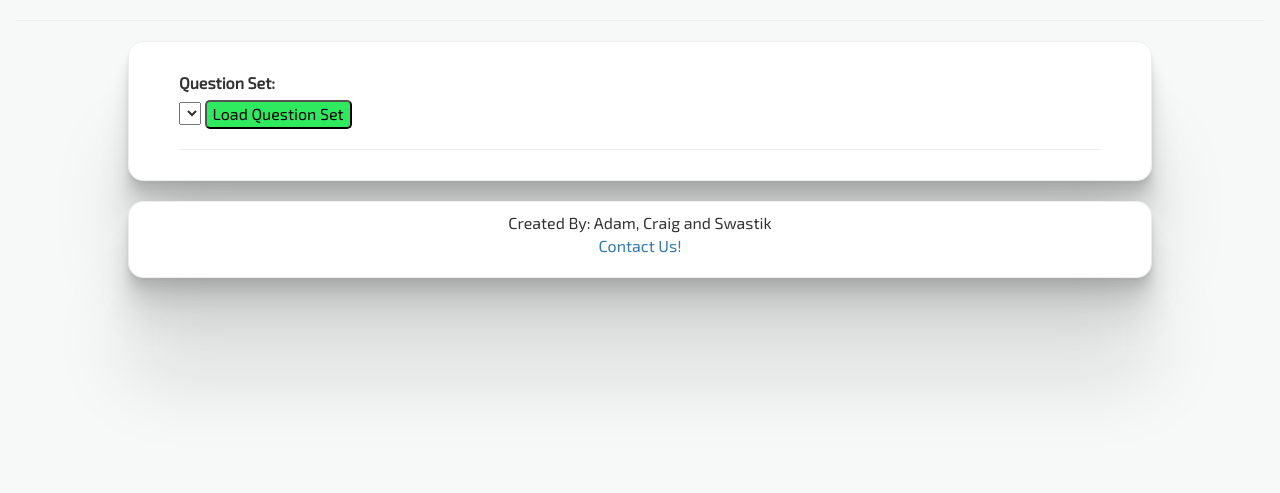
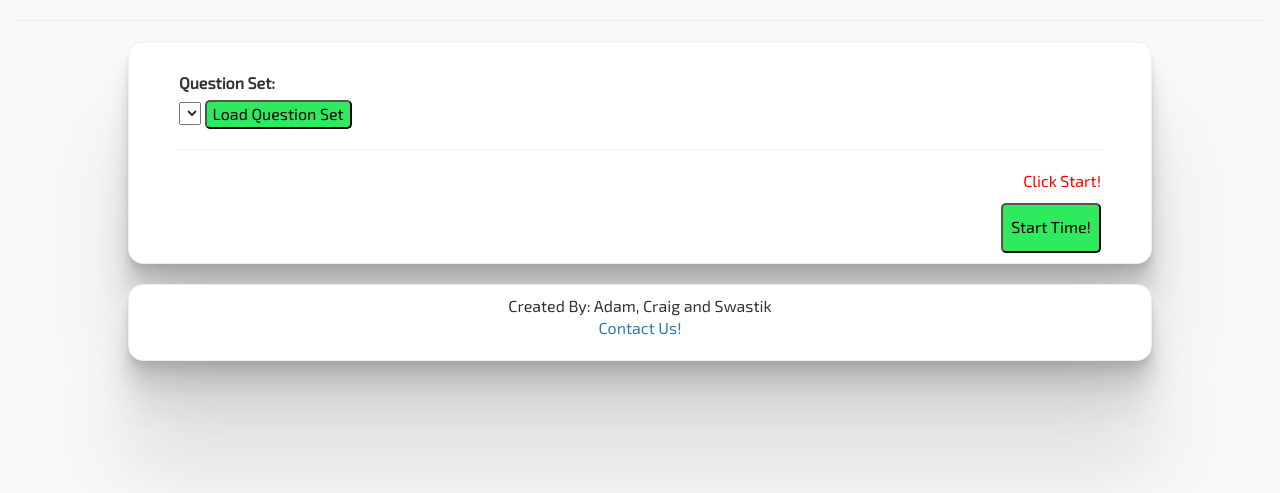
Before and after one commit to quasarswastik/CITS3403_Project-2, a Flask app: page /taketest/ in a window 1280 px wide. Shown: the part 67-560 px from the top of the page. Run offline with Flask 2, Linux system fonts and the light colour scheme; the visitor is signed in with stand-in values (Sample User, id 1); data comes from the database, SQL or seed files in the repository; data that the repository does not hold is empty; some libraries are stand-ins or nearby versions.

Commit message:
implemented time elapsed via JS

```diff
--- a/app/static/css/main_2.css
+++ b/app/static/css/main_2.css
@@ -208,6 +208,19 @@ input[type=button], input[type=submit]  {
   font-size: large;
 }
 
+/* button of timer */
+#timer_btn {
+  background-color: rgba(19, 231, 72, 0.877);
+  width: 100px;
+  height: 50px;
+  align-items: center;
+  justify-content: center;
+  border-radius: 5px;
+  color: black;
+  text-decoration: none;
+  cursor: pointer;
+}
+
 .question_number {
   font-weight: bold;
 }
--- /dev/null
+++ b/app/static/javascript/timer.js
@@ -0,0 +1,33 @@
+var i = 0;
+var today;
+
+function startTime()    {
+    today = new Date().getTime();
+    i = i + 1;
+}
+function removeBtn()    {
+    var button = document.getElementById("timer_btn");
+    button.parentNode.removeChild(button);
+}
+
+function time() {
+
+    if (i == 0) {
+        startTime();
+        removeBtn()
+    }
+
+    var now = new Date().getTime();
+
+    var distance = now - today;
+    console.log(now)
+    console.log(today)
+    console.log(distance);
+
+    var hours = Math.floor((distance % (1000 * 60 * 60 * 24)) / (1000 * 60 * 60));
+    var minutes = Math.floor((distance % (1000 * 60 * 60)) / (1000 * 60));
+    var seconds = Math.floor((distance % (1000 * 60)) / 1000);
+
+    document.getElementById("timer").innerHTML = hours + "h " + minutes + "m " + seconds + "s ";
+    var t = setTimeout(time, 500);
+}
--- a/app/templates/base.html
+++ b/app/templates/base.html
@@ -24,7 +24,7 @@
         <!-- <link rel="stylesheet" type="text/css" href="{{ url_for('static', filename='css/main.css') }}"> -->
         <link rel="stylesheet" href="{{ url_for('static', filename='css/main_2.css') }}">
 
-        <!-- <script src="JavaScript/interactive.js"></script> -->
+        <script src="{{ url_for('static', filename='javascript/timer.js') }}"></script>
     </head>
 
     <body>
--- a/app/templates/q_answers.html
+++ b/app/templates/q_answers.html
@@ -16,8 +16,12 @@
 
     <hr>
 
+    <div style="text-align: right; color: red;"><p id="timer">Click Start!</p>
+    <button onclick="time()" id = "timer_btn"> Start Time! </button>
+    </div>
+    <!-- <img src="https://www.countryflags.io/be/flat/64.png" onload="time()" width="100" height="132"> -->
     {% if noSet == False %}
-    <form action="/postanswers/" method="post">
+    <form action="/postanswers/" method="post" onload = "time()">
             <input id="qSet" name="qSet" type="hidden" value="{{ activeQSet }}">
             {% for question in questions %}
             <div class="question_block">
```
